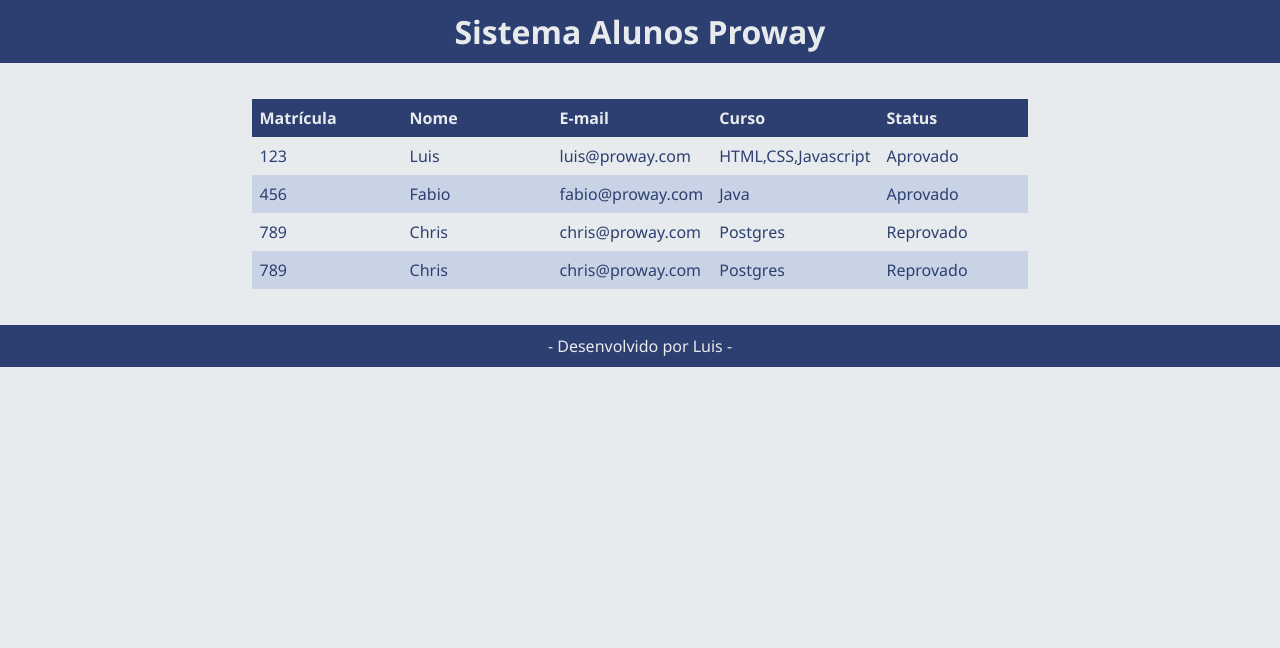
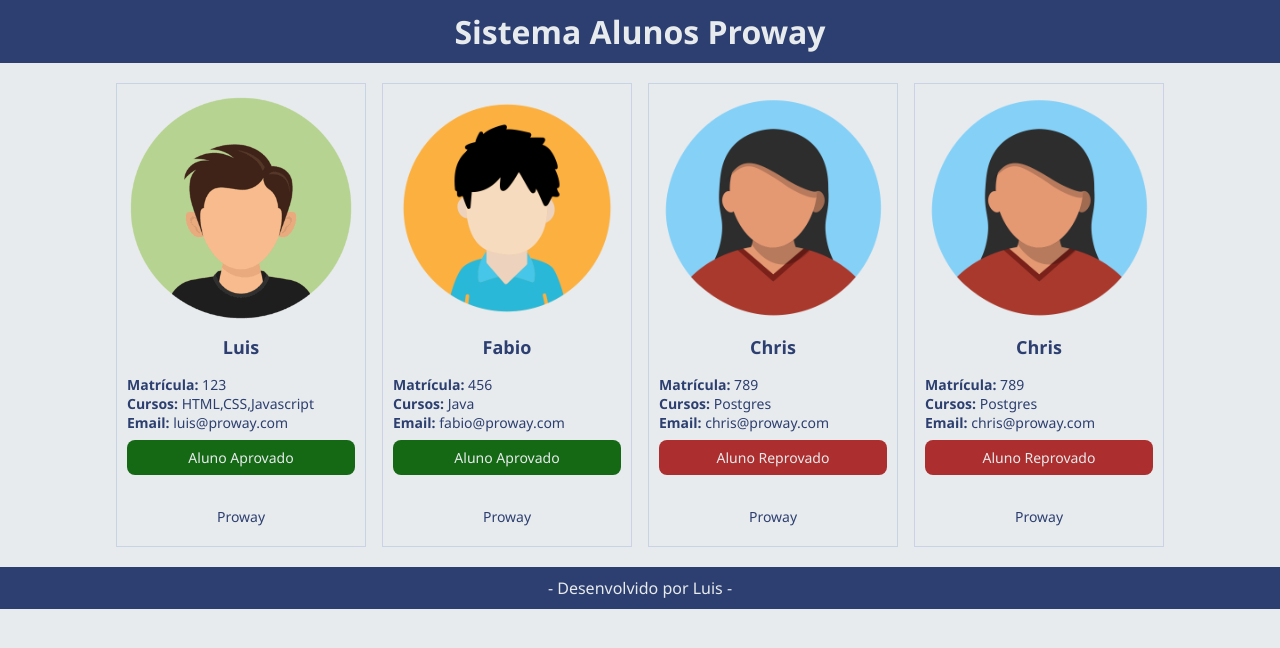
Before and after one commit to LuisRuediger/SuperDevProway, an Angular app in the folder Angular/Aula 02/escola/: page / in a window 1280 px wide. Shown: the top 648 px of the page. Built offline with nearby package versions, Linux system fonts and the light colour scheme.

Commit message:
ANGULAR_AULA_05 - diretivas de repeticao

```diff
--- a/Angular/Aula 02/escola/src/app/app.html
+++ b/Angular/Aula 02/escola/src/app/app.html
@@ -2,13 +2,11 @@
 
 <main>
   <section class="cards" *ngIf="exibicao == 'cards'">
-    <app-aluno [aluno]="listaAlunos[0]"></app-aluno>
-    <app-aluno [aluno]="listaAlunos[1]"></app-aluno>
-    <app-aluno [aluno]="listaAlunos[2]"></app-aluno>
+    <app-aluno *ngFor="let aluno of listaAlunos" [aluno]="aluno"></app-aluno>
   </section>
 
   <section class="lista" *ngIf="exibicao == 'lista'">
-    <app-aluno-lista [alunos]="listaAlunos"></app-aluno-lista>
+    <app-aluno-lista [lista]="listaAlunos"></app-aluno-lista>
   </section>
 </main>
 
--- a/Angular/Aula 02/escola/src/app/app.ts
+++ b/Angular/Aula 02/escola/src/app/app.ts
@@ -10,7 +10,7 @@ import { AlunoInterface } from './interfaces/AlunoInterface';
 export class App {
   protected title = 'escola';
 
-  exibicao: string = 'lista';
+  exibicao: string = 'cards';
 
   listaAlunos: AlunoInterface[] = [
     {
--- a/Angular/Aula 02/escola/src/app/components/aluno-lista/aluno-lista.html
+++ b/Angular/Aula 02/escola/src/app/components/aluno-lista/aluno-lista.html
@@ -6,32 +6,11 @@
     <th>Curso</th>
     <th>Status</th>
   </tr>
-  <tr>
-    <td>{{ alunos[0].matricula }}</td>
-    <td>{{ alunos[0].nome }}</td>
-    <td>{{ alunos[0].email }}</td>
-    <td>{{ alunos[0].cursos}}</td>
-    <td>{{ alunos[0].cadastro ? "Aprovado" : "Reprovado" }}</td>
-  </tr>
-  <tr>
-    <td>{{ alunos[1].matricula }}</td>
-    <td>{{ alunos[1].nome }}</td>
-    <td>{{ alunos[1].email }}</td>
-    <td>{{ alunos[1].cursos}}</td>
-    <td>{{ alunos[1].cadastro ? "Aprovado" : "Reprovado" }}</td>
-  </tr>
-  <tr>
-    <td>{{ alunos[2].matricula }}</td>
-    <td>{{ alunos[2].nome }}</td>
-    <td>{{ alunos[2].email }}</td>
-    <td>{{ alunos[2].cursos}}</td>
-    <td>{{ alunos[2].cadastro ? "Aprovado" : "Reprovado" }}</td>
-  </tr>
-  <tr>
-    <td>{{ alunos[3].matricula }}</td>
-    <td>{{ alunos[3].nome }}</td>
-    <td>{{ alunos[3].email }}</td>
-    <td>{{ alunos[3].cursos}}</td>
-    <td>{{ alunos[3].cadastro ? "Aprovado" : "Reprovado" }}</td>
+  <tr *ngFor="let aluno of lista">
+    <td>{{ aluno.matricula }}</td>
+    <td>{{ aluno.nome }}</td>
+    <td>{{ aluno.email }}</td>
+    <td>{{ aluno.cursos}}</td>
+    <td>{{ aluno.cadastro ? "Aprovado" : "Reprovado" }}</td>
   </tr>
 </table>
--- a/Angular/Aula 02/escola/src/app/components/aluno-lista/aluno-lista.ts
+++ b/Angular/Aula 02/escola/src/app/components/aluno-lista/aluno-lista.ts
@@ -10,6 +10,5 @@ import { AlunoInterface } from '../../interfaces/AlunoInterface';
 export class AlunoLista {
 
   @Input()
-  alunos: AlunoInterface[] = [];
-
+  lista: AlunoInterface[] = [];
 }
```
